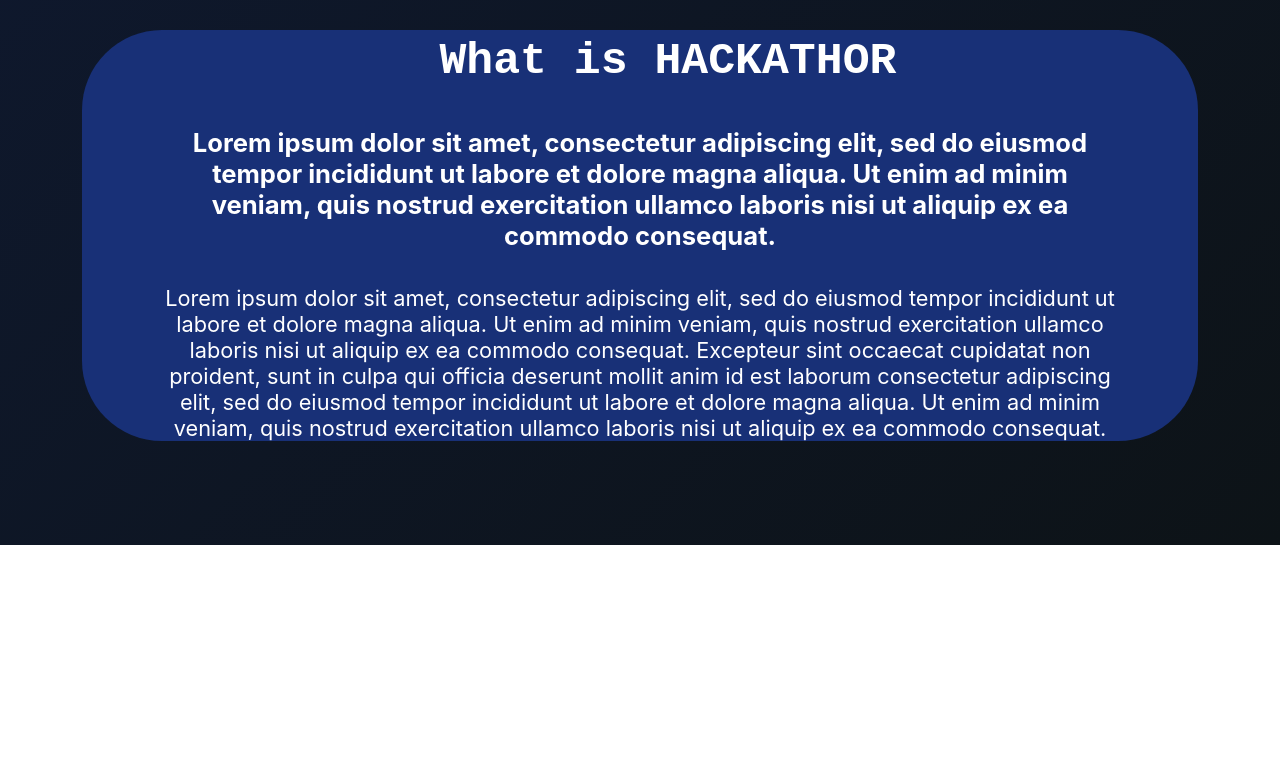
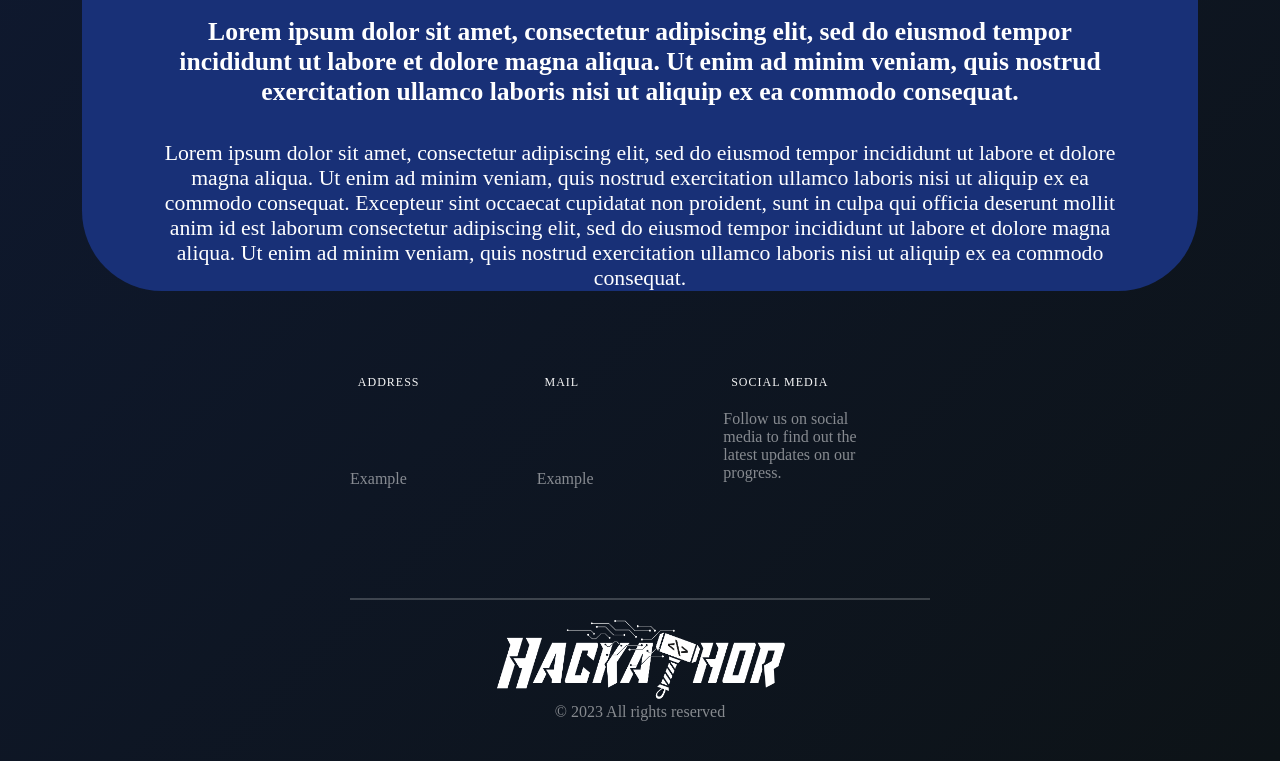
Before and after one commit to erdemerdogdu/Hackathor-Website, a React (Create React App) app: page / in a window 1280 px wide. Shown: the part 1852-2613 px from the top of the page. Before the commit the page ends 2397 px from the top, so only its background shows below. Built offline with nearby package versions, Linux system fonts and the light colour scheme.

Commit message:
added footer

```diff
--- a/src/App.js
+++ b/src/App.js
@@ -2,6 +2,7 @@ import "./App.css";
 import Navbar from "./Components/Navbar";
 import Home from "./Components/Home";
 import Body from "./Components/Body";
+import Footer from "./Components/Footer";
 
 function App() {
   return (
@@ -9,6 +10,7 @@ function App() {
       <Navbar />
       <Home />
       <Body />
+      <Footer />
     </div>
   );
 }
--- /dev/null
+++ b/src/CSS/Footer.css
@@ -0,0 +1,145 @@
+body {
+    margin: 0;
+    background: #1f1d58;
+    font-family: "Euclid Circular A", "Poppins";
+    color: #f7f7f7;
+}
+
+html,
+body {
+    height: 100%;
+}
+
+section {
+    position: fixed;
+    left: 0;
+    bottom: 12px;
+    width: 100%;
+    background: #29277a;
+    padding-top: 60px;
+}
+
+footer.top > img {
+    height: 50px;
+    margin: 0 auto 50px;
+}
+
+footer {
+    position: relative;
+    margin: 0 30px;
+    color: rgb(255 255 255 / 50%);
+}
+
+footer.top {
+    display: grid;
+    border-bottom: 2px solid rgb(255 255 255 / 20%);
+    padding-bottom: 20px;
+}
+
+footer.bottom {
+    align-items: center;
+    gap: 8px;
+    text-align: center;
+}
+
+footer.bottom > img {
+    max-width: 50%;
+}
+
+footer.top .links {
+    display: grid;
+    grid-template-columns: repeat(1, 1fr);
+    gap: 30px;
+    margin-bottom: 30px;
+}
+
+.links-column {
+    display: grid;
+    gap: 10px;
+    text-align: center;
+}
+
+footer h2 {
+    margin: 0 0 10px;
+    font-size: 12px;
+    font-weight: 400;
+    text-transform: uppercase;
+    letter-spacing: 1px;
+    color: rgb(255 255 255 / 96%);
+}
+
+footer p {
+    margin: 0;
+}
+
+footer.top .socials {
+    position: absolute;
+    left: 50%;
+    bottom: 10px;
+    translate: -50% 0;
+    display: flex;
+    align-items: center;
+    gap: 18px;
+    height: 56px;
+}
+
+footer.top .socials > a {
+    font-size: 24px;
+}
+
+.socials-column :is(h2, p) {
+    display: none;
+}
+
+@media (width > 400px) {
+    .links-column {
+        text-align: left;
+    }
+
+    footer.top .links {
+        grid-template-columns: repeat(2, 1fr);
+        margin-right: 50px;
+    }
+
+    footer.bottom {
+        align-items: center;
+        text-align: center;
+        gap: 8px;
+    }
+
+    footer.top .socials {
+        left: 0;
+        translate: 0;
+    }
+
+    footer.top > img {
+        margin: 0 0 50px;
+    }
+}
+
+@media (width >= 640px) {
+    footer {
+        margin: 0 auto;
+        max-width: 580px;
+        padding: 0;
+    }
+
+    footer.top .links {
+        grid-template-columns: repeat(3, 1fr);
+    }
+
+    footer.top .socials {
+        position: static;
+    }
+
+    footer.bottom {
+        align-items: center;
+        gap: 8px;
+        padding: 20px 0;
+        text-align: center;
+    }
+
+    .socials-column :is(h2, p) {
+        display: block;
+    }
+}
--- /dev/null
+++ b/src/Components/Footer.js
@@ -0,0 +1,39 @@
+import React from 'react'
+import "../CSS/Footer.css"
+
+function Footer() {
+  return (
+    <div class="Footer">
+        <footer class="top">
+            <div class="links">
+            <div class="links-column">
+                <h2>Address</h2>
+                <a>Example</a>
+            </div>
+            <div class="links-column">
+                <h2>Mail</h2>
+                <a>Example</a>
+            </div>
+            <div class="links-column socials-column">
+                <h2>Social Media</h2>
+                <p>
+                Follow us on social media to find out the latest updates on our
+                progress.
+                </p>
+                <div class="socials">
+                <a class="fa-brands fa-facebook"></a>
+                <a class="fa-brands fa-instagram"></a>
+                <a class="fa-brands fa-linkedin"></a>
+                </div>
+            </div>
+            </div>
+        </footer>
+        <footer class="bottom">
+            <img src="hackathor2.png" />
+            <p class="copyright">© 2023 All rights reserved</p>
+        </footer>
+    </div>
+  )
+}
+
+export default Footer
```
Also changed, not shown: src/Components/hackathor2.png (added).
